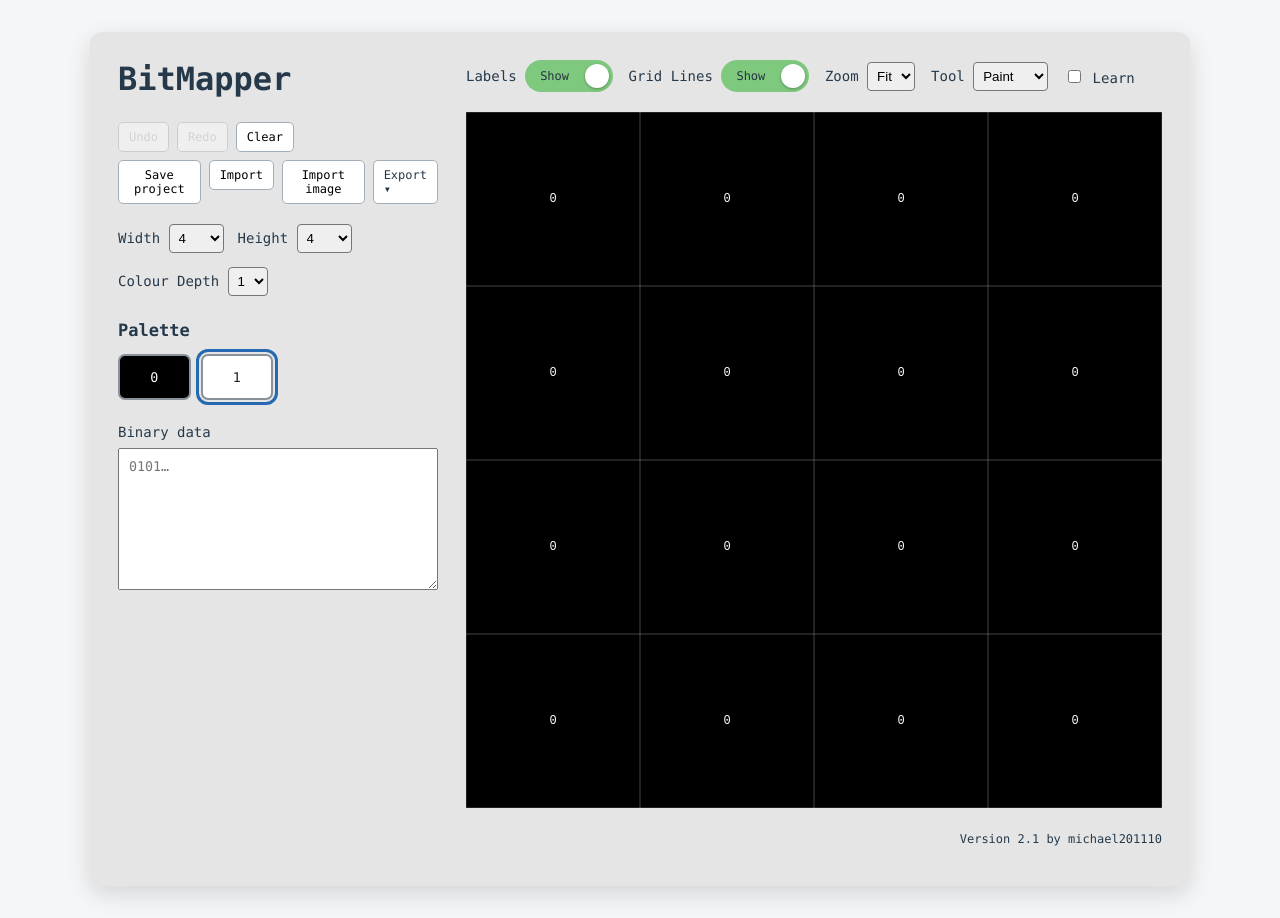
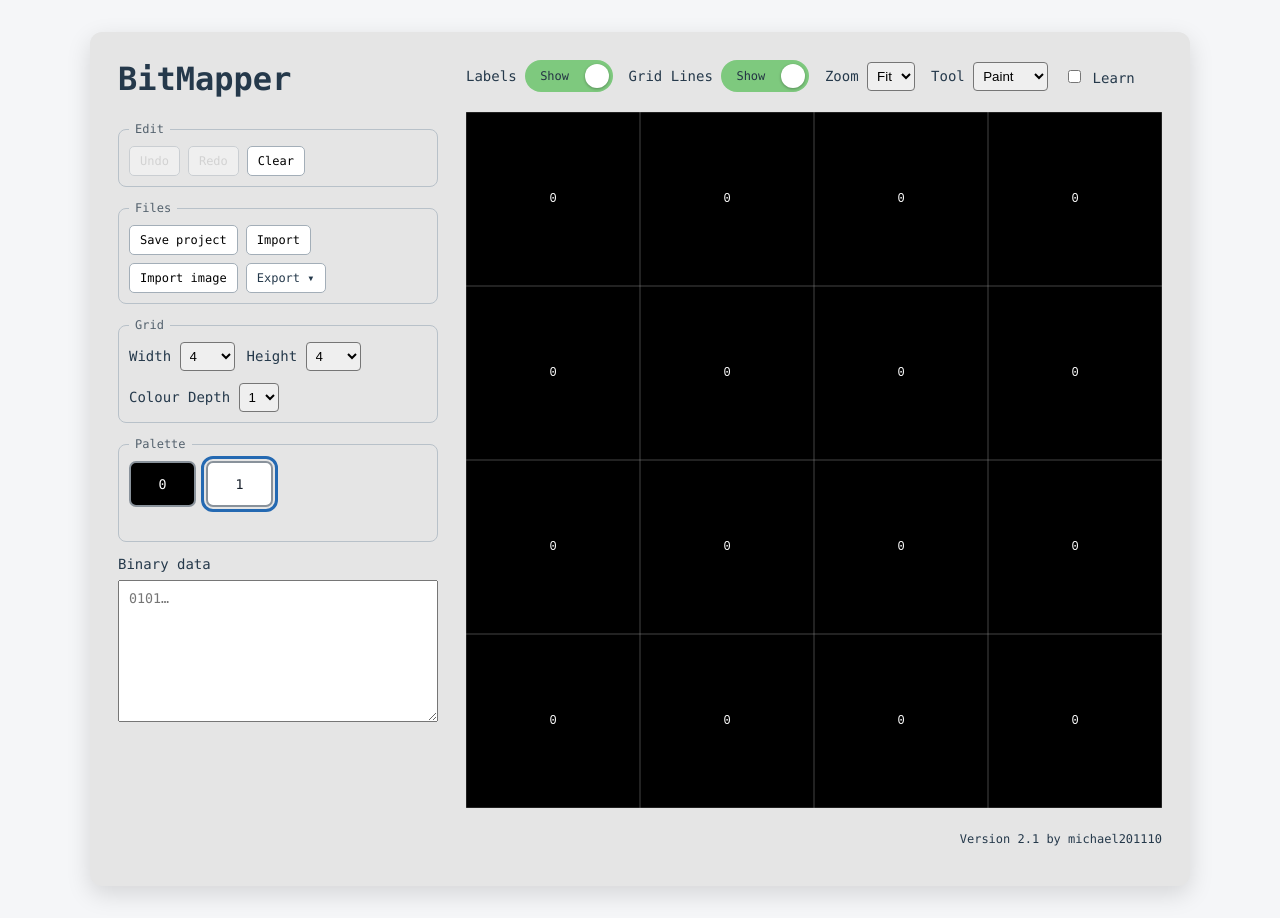
Before and after one commit to michael201110/BitMapper, a Vue app: page / in a window 1280 px wide. Built offline with nearby package versions, Linux system fonts and the light colour scheme.

Commit message:
Group editor controls into intuitive sections

```diff
--- a/src/App.vue
+++ b/src/App.vue
@@ -3,27 +3,26 @@
     <section class="controls">
       <h1>BitMapper</h1>
       <div class="toolbar">
-        <button @click="undo" :disabled="!past.length">Undo</button><button @click="redo" :disabled="!future.length">Redo</button><button @click="clearGrid">Clear</button>
-        <div class="file-row">
+        <fieldset class="control-group"><legend>Edit</legend><div class="group-actions"><button @click="undo" :disabled="!past.length">Undo</button><button @click="redo" :disabled="!future.length">Redo</button><button @click="clearGrid">Clear</button></div></fieldset>
+        <fieldset class="control-group file-group"><legend>Files</legend><div class="group-actions">
           <button @click="saveProject">Save project</button><button @click="$refs.file.click()">Import</button><button @click="$refs.image.click()">Import image</button>
           <details class="export-menu"><summary>Export</summary><div class="export-options"><button @click="exportPNG">PNG</button><button @click="exportBMP">BMP</button></div></details>
-        </div>
+        </div></fieldset>
         <input ref="file" type="file" accept=".bitmapper,.json" hidden @change="openProject" />
         <input ref="image" type="file" accept="image/*" hidden @change="importImage" />
       </div>
-      <div class="settings">
+      <fieldset class="settings"><legend>Grid</legend>
         <label>Width <select :value="xRes" @change="resize($event, 'width')"><option v-for="r in resolutions" :key="r">{{ r }}</option></select></label>
         <label>Height <select :value="yRes" @change="resize($event, 'height')"><option v-for="r in resolutions" :key="r">{{ r }}</option></select></label>
         <label>Colour Depth <select :value="colourDepth" @change="changeDepth"><option v-for="n in 3" :key="n">{{ n }}</option></select></label>
         <label v-if="colourDepth === 3">Colour palette <select :value="paletteChoice" @change="checkpoint(); paletteChoice = $event.target.value"><option value="default">Rainbow</option><option value="rgb">3bit RGB</option><option value="custom">Custom</option></select></label>
-      </div>
-      <h2>Palette</h2>
-      <div class="palette">
+      </fieldset>
+      <fieldset class="palette-group"><legend>Palette</legend><div class="palette">
         <div v-for="(colour, i) in palette" :key="i" class="palette-entry">
           <button class="swatch" :class="{selected: selected === i}" :aria-label="'Paint ' + pattern(i)" :aria-pressed="selected === i" :style="{background: colour, color: contrast(colour)}" @click="selected = i">{{ pattern(i) }}</button>
           <input v-if="colourDepth === 3 && paletteChoice === 'custom'" type="color" :aria-label="'Colour for ' + pattern(i)" :value="custom[i]" @change="checkpoint(); custom[i] = $event.target.value" />
         </div>
-      </div>
+      </div></fieldset>
       <label class="data-label" for="binary">Binary data</label>
       <textarea ref="binary" id="binary" aria-label="Binary data" rows="8" :value="data" @input="updateData" @click="selectFromBits" @keyup="selectFromBits" spellcheck="false" placeholder="0101…"></textarea>
       <div v-if="hasSelection" class="inspector">Pixel {{ cursor % xRes + 1 }}, {{ Math.floor(cursor / xRes) + 1 }} · <mark>{{ pattern(valueAt(cursor)) }}</mark> = {{ valueAt(cursor) }} <button @click="highlightBits(true)">Show bits</button></div>
@@ -246,8 +245,11 @@ export default {
 * { box-sizing: border-box; }
 body { margin: 0; background: #f5f6f8; color: #25394b; font-family: Consolas, monospace; }
 .app { display: grid; grid-template-columns: 320px minmax(0, 1fr); gap: 28px; max-width: 1100px; margin: 32px auto; padding: 28px; background: #e5e5e5; border-radius: 12px; box-shadow: 0 8px 24px #0002; }
-h1 { margin: 0 0 24px; font-size: 32px; } h2 { margin-top: 24px; font-size: 17px; }
-.settings { display: flex; flex-wrap: wrap; gap: 14px; } label { font-size: 14px; } select { padding: 5px; border-radius: 4px; }
+h1 { margin: 0 0 24px; font-size: 32px; } label { font-size: 14px; } select { padding: 5px; border-radius: 4px; }
+.control-group, .settings, .palette-group { min-width: 0; margin: 0 0 14px; padding: 10px; border: 1px solid #b8c1c9; border-radius: 8px; }
+.control-group legend, .settings legend, .palette-group legend { padding: 0 6px; font-size: 12px; color: #53616d; }
+.group-actions { display: flex; flex-wrap: wrap; align-items: center; gap: 8px; }
+.settings { display: flex; flex-wrap: wrap; gap: 12px; }
 .hint { font-size: 12px; line-height: 1.6; color: #53616d; } .palette { margin-bottom: 24px; display: grid; grid-template-columns: repeat(4, 1fr); gap: 10px; }
 .palette-entry { display: grid; gap: 6px; } .swatch { min-height: 46px; border: 2px solid #89929b; border-radius: 7px; cursor: pointer; font-family: inherit; }
 .swatch.selected { outline: 3px solid #2469b2; outline-offset: 2px; } .palette input { width: 100%; height: 30px; }
@@ -258,9 +260,8 @@ h1 { margin: 0 0 24px; font-size: 32px; } h2 { margin-top: 24px; font-size: 17px
 .viewport.zoomed { max-height: 75vh; }
 canvas { display: block; touch-action: none; cursor: crosshair; } canvas:focus-visible { outline: 2px solid #2469b2; outline-offset: -2px; }
 .signature { text-align: right; font-size: 12px; margin-top: 24px; }
-.toolbar { display: flex; flex-wrap: wrap; gap: 8px; margin-bottom: 20px; }
-.toolbar button, .inspector button, .export-menu summary { font: inherit; font-size: 12px; border: 1px solid #a3aeb8; background: #fff; border-radius: 5px; padding: 7px 10px; cursor: pointer; }
-.file-row { flex-basis: 100%; display: flex; align-items: flex-start; gap: 8px; }
+.toolbar { margin-bottom: 6px; }
+.toolbar button, .inspector button, .export-menu summary { font: inherit; font-size: 12px; border: 1px solid #a3aeb8; background: #fff; border-radius: 5px; padding: 7px 10px; cursor: pointer; white-space: nowrap; }
 .export-menu { position: relative; }
 .export-menu summary { list-style: none; }
 .export-menu summary::-webkit-details-marker { display: none; }
```
